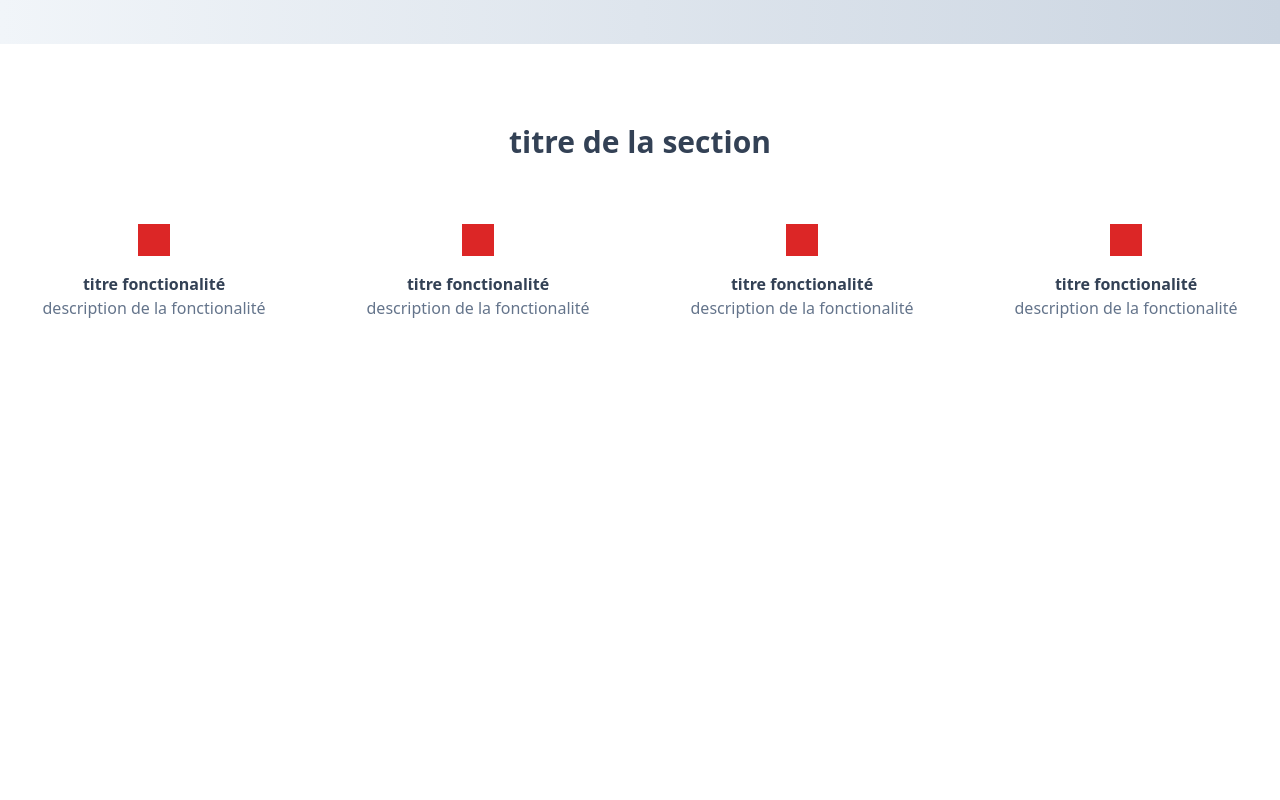
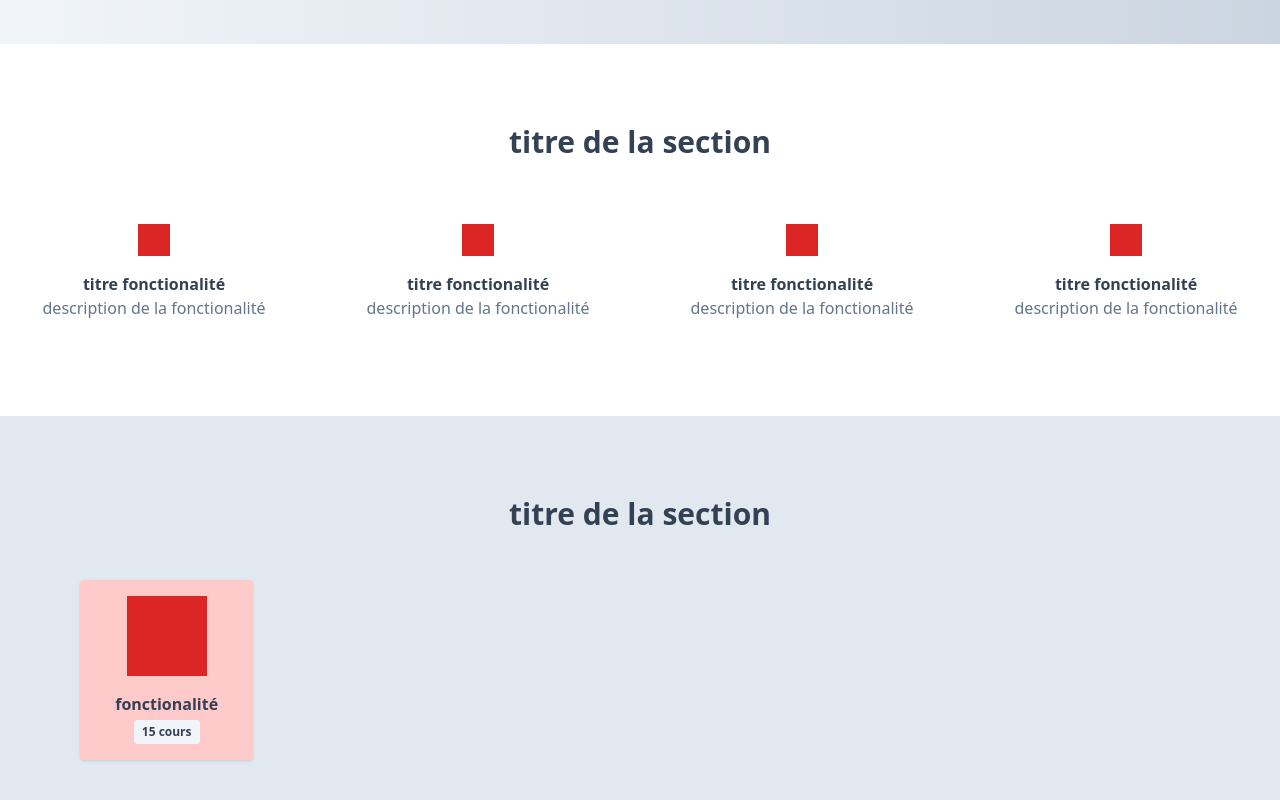
Before and after one commit to mthdht/easyortho, a Vue app: page /#/ in a window 1280 px wide. Shown: the part 292-1092 px from the top of the page. Before the commit the page ends 800 px from the top, so only its background shows below. Built offline with nearby package versions, Linux system fonts and the light colour scheme.

Commit message:
made categories section

```diff
--- a/src/pages/Home.vue
+++ b/src/pages/Home.vue
@@ -34,4 +34,22 @@
             </div>
         </div>
     </section>
+
+    <section class="lesson-categories py-20 bg-slate-200">
+        <div class="container">
+
+            <h2 class="text-3xl font-bold text-center">titre de la section</h2>
+            <div class="grid grid-cols-6 gap-4 px-20 mt-12 transition-transform">
+                <router-link to="/">
+                    <div class="category bg-red-200 p-4 aspect-square flex flex-col items-center justify-center hover:bg-red-300 rounded shadow hover:shadow-lg hover:scale-[1.03] transition-transform">
+                        <div class="icon size-20 bg-red-600 mb-4"></div>
+                        <h3 class="font-semibold">fonctionalité</h3>
+                        <p class="px-2 py-1 rounded bg-slate-100 text-xs font-bold mt-1">15 cours</p>
+                    </div>
+                </router-link>
+
+
+            </div>
+        </div>
+    </section>
 </template>
```
